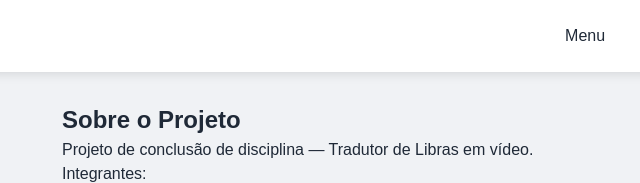
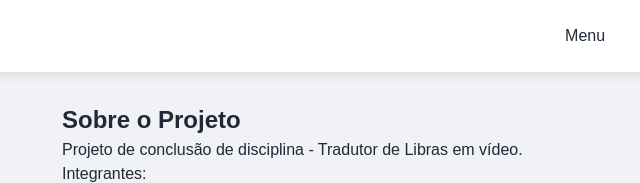
Before and after one commit to fredssonrenato8112/projeti, a plain HTML site: page sobre.html in a window 1280 px wide. Shown: the top 183 px of the page, 238-878 px from the left. Drawn offline with Linux system fonts and the light colour scheme; a script that the page names is missing.

Commit message:
sobre.html

```diff
--- a/sobre.html
+++ b/sobre.html
@@ -21,7 +21,7 @@
 
 <main class="container small">
 <h2>Sobre o Projeto</h2>
-<p>Projeto de conclusão de disciplina — Tradutor de Libras em vídeo.</p>
+<p>Projeto de conclusão de disciplina - Tradutor de Libras em vídeo.</p>
 <p>Integrantes:</p>
 <ul>
 <li>Brenner.</li>
```
